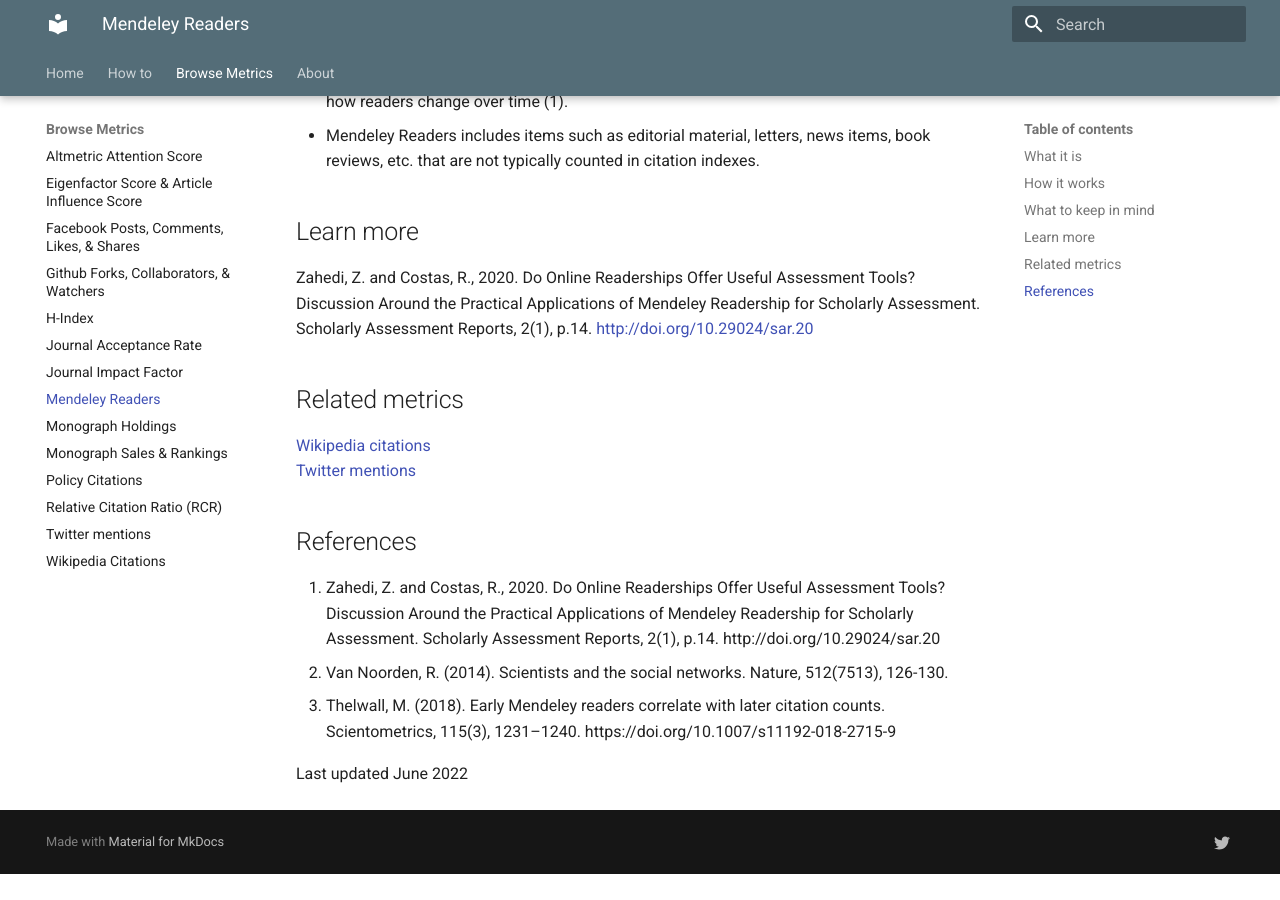
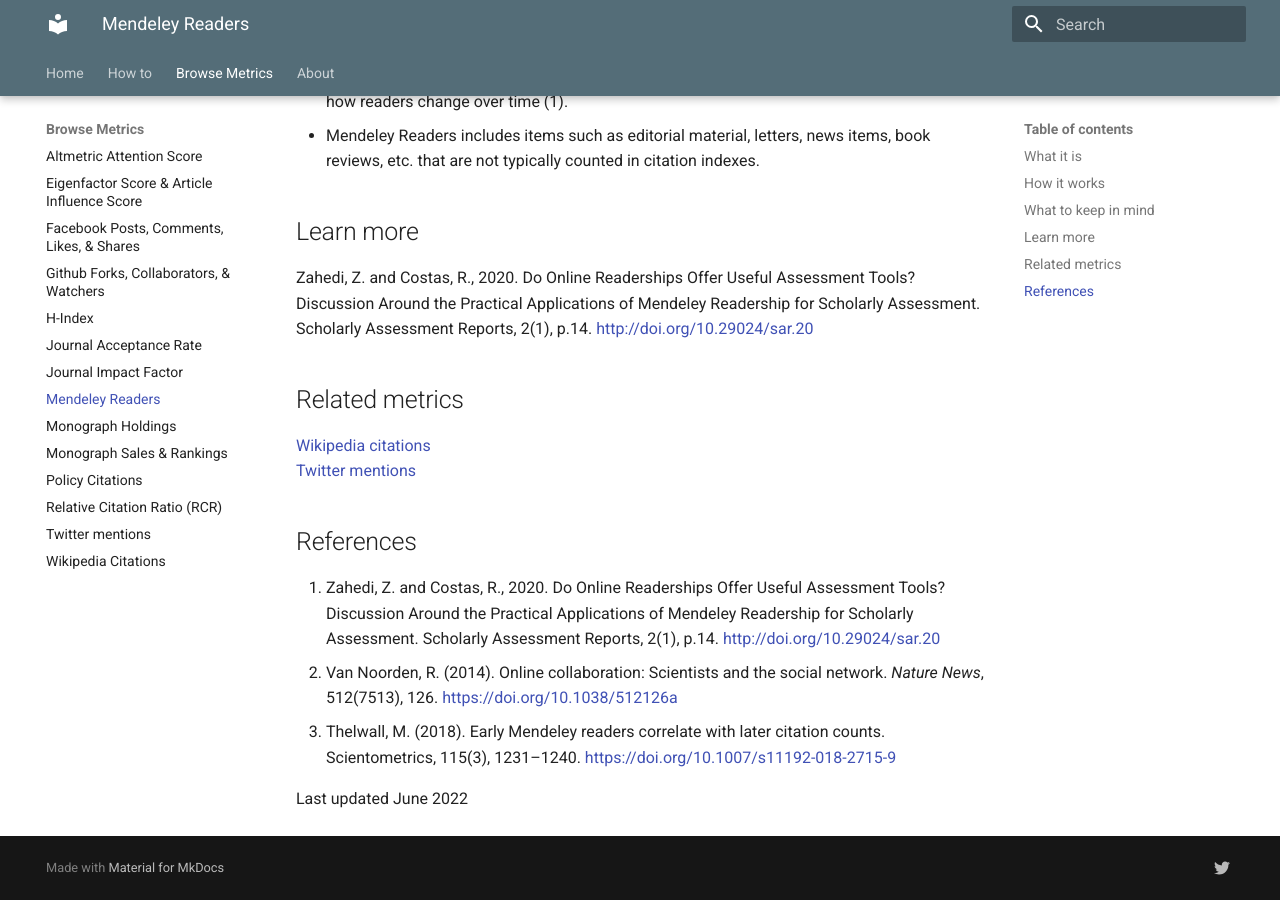
Before and after one commit to rchampieux/diy-documentation, an MkDocs documentation site: the page built from docs/mendeleyreaders.md, in a window 1280 px wide and 900 px high, scrolled down 1008 px. Built offline with MkDocs 1.6.1 and Material for MkDocs 9.7.7, drawn with Linux system fonts in a browser that asks for light colours; before the commit the page ends 1882 px from its top, so only the background shows below that.

Commit message:
correct citation 2

```diff
--- a/docs/mendeleyreaders.md
+++ b/docs/mendeleyreaders.md
@@ -33,9 +33,9 @@ Zahedi, Z. and Costas, R., 2020. Do Online Readerships Offer Useful Assessment T
 
 ## References
 
-1. Zahedi, Z. and Costas, R., 2020. Do Online Readerships Offer Useful Assessment Tools? Discussion Around the Practical Applications of Mendeley Readership for Scholarly Assessment. Scholarly Assessment Reports, 2(1), p.14. http://doi.org/10.29024/sar.20
-2. Van Noorden, R. (2014). Scientists and the social networks. Nature, 512(7513), 126-130.
-3. Thelwall, M. (2018). Early Mendeley readers correlate with later citation counts. Scientometrics, 115(3), 1231–1240. https://doi.org/10.1007/s11192-018-2715-9
+1. Zahedi, Z. and Costas, R., 2020. Do Online Readerships Offer Useful Assessment Tools? Discussion Around the Practical Applications of Mendeley Readership for Scholarly Assessment. Scholarly Assessment Reports, 2(1), p.14. [http://doi.org/10.29024/sar.20](http://doi.org/10.29024/sar.20)
+2. Van Noorden, R. (2014). Online collaboration: Scientists and the social network. *Nature News*, 512(7513), 126. [https://doi.org/10.1038/512126a](https://doi.org/10.1038/512126a)
+3. Thelwall, M. (2018). Early Mendeley readers correlate with later citation counts. Scientometrics, 115(3), 1231–1240. [https://doi.org/10.1007/s11192-018-2715-9](https://doi.org/10.1007/s11192-018-2715-9)
 
 
 Last updated June 2022
```
